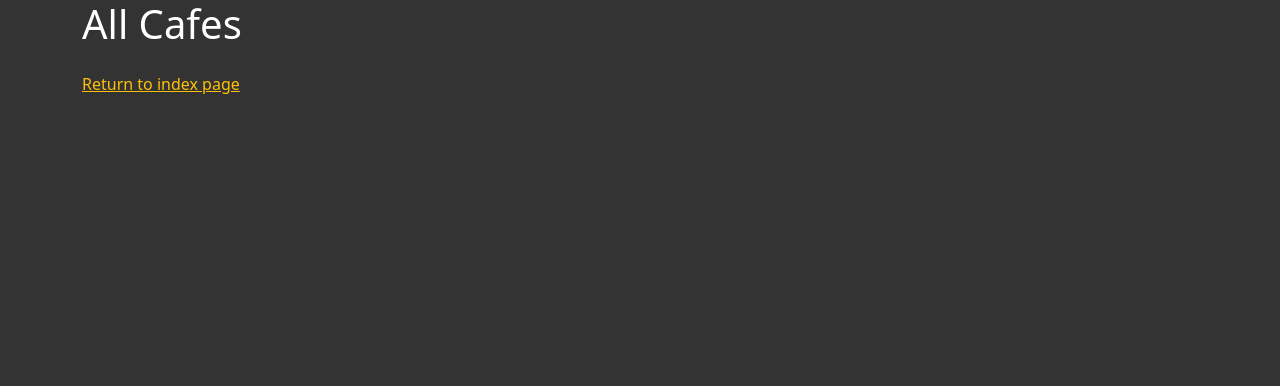
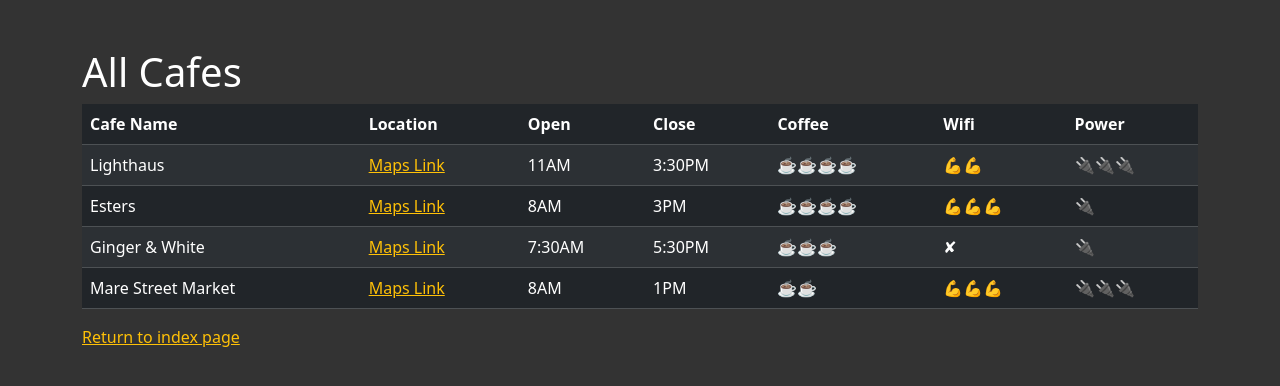
Before and after one commit to M-Awwab-Khan/coffee-wifi-flask-app, a Flask app: page /cafes in a window 1280 px wide. Shown: the top 386 px of the page. Run offline with Flask 3, Linux system fonts and the light colour scheme; some libraries are stand-ins or nearby versions.

Commit message:
cafes table rendered dynamically

```diff
--- a/templates/cafes.html
+++ b/templates/cafes.html
@@ -3,16 +3,37 @@
 
 {% block content %}
 
-<div class="container">
+<div class="container mt-5">
   <div class="row">
     <div class="col-sm-12">
 
       <h1>All Cafes</h1>
 
-	  <table class="table table-dark table-striped table-hover">
-          <!-- This is where you will write the code to render a Bootstrap
-          Table that contains all the information from the
-          cafe-data.csv file. -->
+	    <table class="table table-dark table-striped table-hover">
+        <thead>
+          <tr>
+            <th>Cafe Name</th>
+            <th>Location</th>
+            <th>Open</th>
+            <th>Close</th>
+            <th>Coffee</th>
+            <th>Wifi</th>
+            <th>Power</th>
+          </tr>
+        </thead>
+        <tbody>
+          {% for cafe in cafes[1:] %}
+            <tr>
+              <td>{{ cafe[0] }}</td>
+              <td><a href="{{ cafe[1] }}">Maps Link</a></td>
+              <td>{{ cafe[2] }}</td>
+              <td>{{ cafe[3] }}</td>
+              <td>{{ cafe[4] }}</td>
+              <td>{{ cafe[5] }}</td>
+              <td>{{ cafe[6] }}</td>
+            </tr>
+            {% endfor %}
+          </tbody>
   	  </table>
 
       <p><a href="#">Return to index page</a></p>
```
